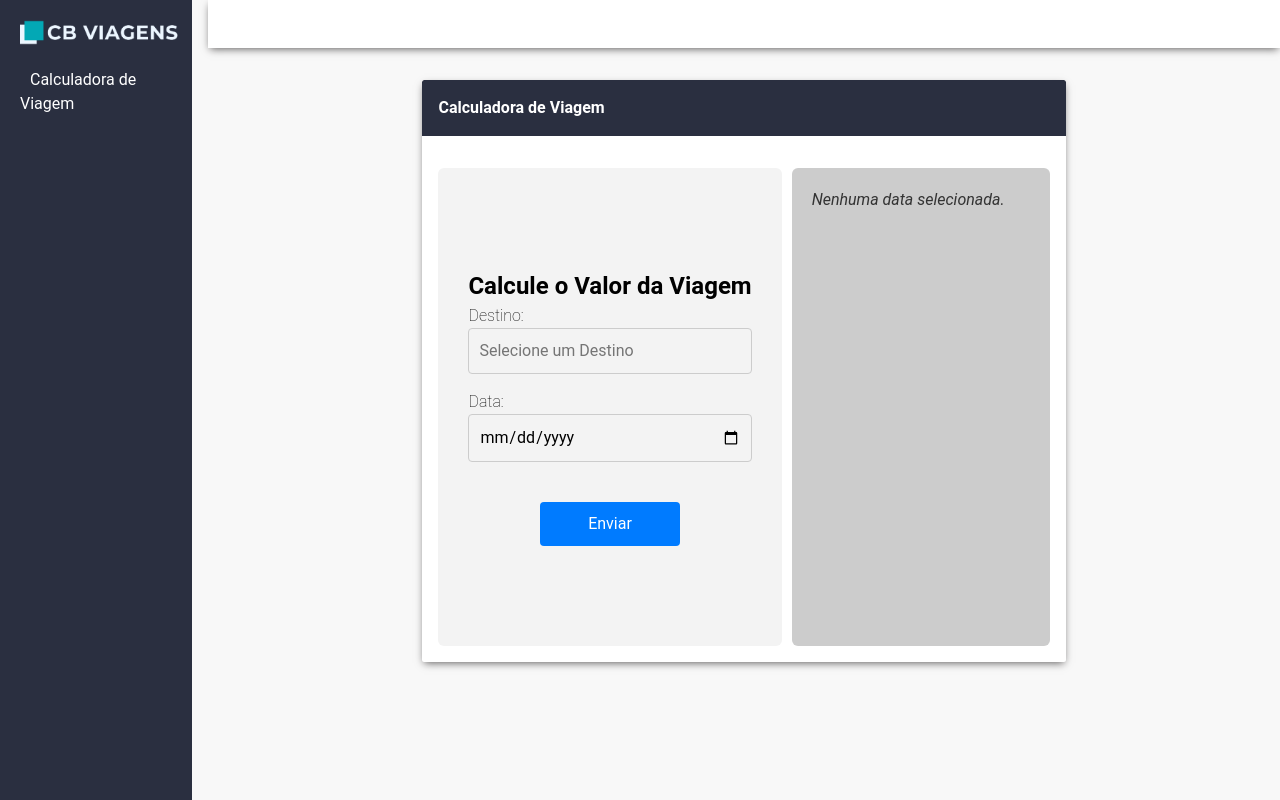
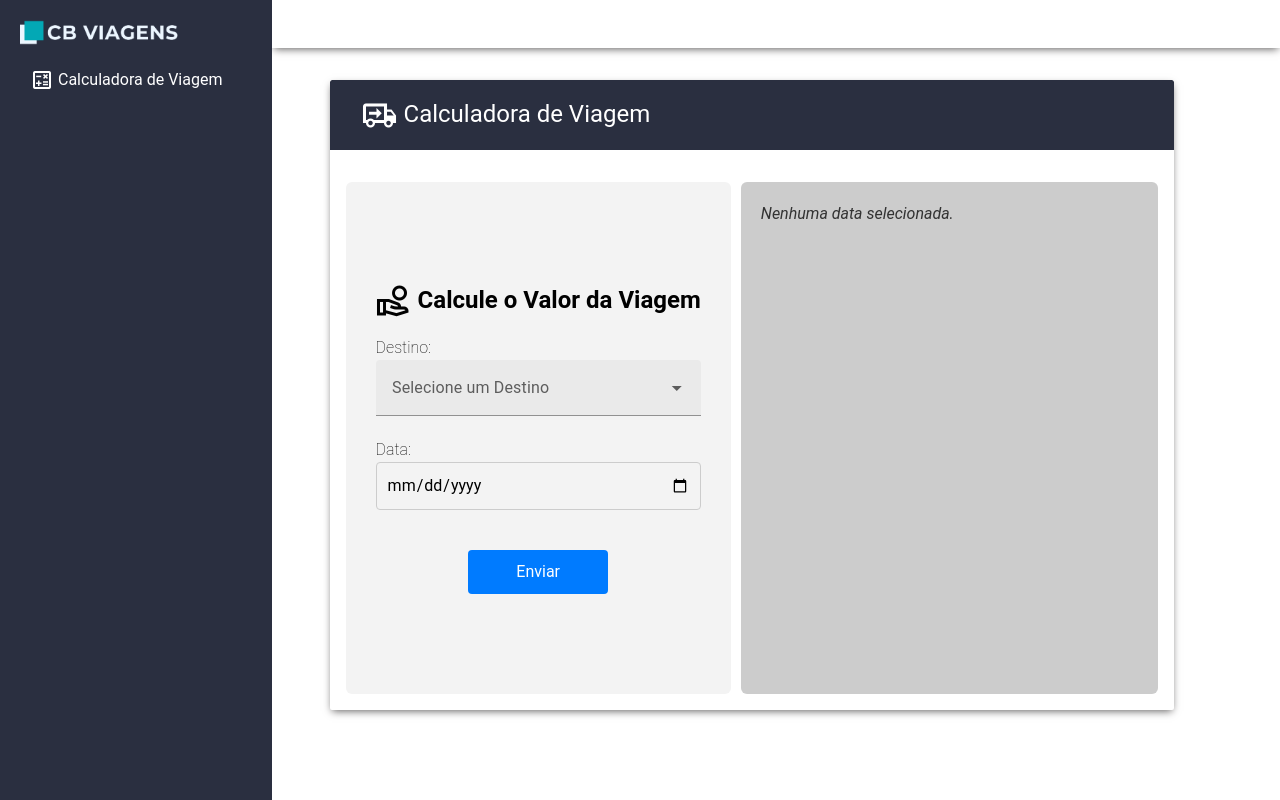
Before and after one commit to pablorenato1/desafio-coorlab, a Vue app in the folder app/frontend/: page / in a window 1280 px wide. Built offline with nearby package versions, Linux system fonts and the light colour scheme.

Commit message:
add material design icons

```diff
--- a/app/frontend/package.json
+++ b/app/frontend/package.json
@@ -9,10 +9,13 @@
     "preview": "vite preview"
   },
   "dependencies": {
+    "@vuepic/vue-datepicker": "^8.3.1",
     "vue": "^3.4.21",
+    "vue-material-design-icons": "^5.3.0",
     "vuetify": "^3.5.11"
   },
   "devDependencies": {
+    "@mdi/font": "^7.4.47",
     "@types/vue": "^2.0.0",
     "@vitejs/plugin-vue": "^5.0.4",
     "typescript": "^5.2.2",
--- a/app/frontend/src/App.vue
+++ b/app/frontend/src/App.vue
@@ -20,7 +20,7 @@ export default {
     Navbar,
     Sidebar,
     CenterContent
-  }
+  },
 }
 </script>
 
@@ -28,8 +28,9 @@ export default {
 .container {
   display: flex;
   flex-direction: column;
-  height: fit-content; /* 100% of viewport height */
+  height: fit-content;
   align-items: center;
+  margin-left: 14rem;
 }
 
 
@@ -40,7 +41,7 @@ export default {
 }
 
 .navbar {
-  flex: 1; /* Fill remaining space */
+  margin-left: 17rem;
 }
 
 @ts-ignore
--- a/app/frontend/src/components/CenterContent.vue
+++ b/app/frontend/src/components/CenterContent.vue
@@ -1,13 +1,17 @@
 <template>
   <div class="center-content">
     <div class="top-line">
-      <p class="center-content-title">Calculadora de Viagem</p>
+      <h2 class="center-content-title"><v-icon icon="mdi-truck-delivery-outline"></v-icon> Calculadora de Viagem</h2>
     </div>
     <div class="center-content-container">
       <div class="left-side">
-        <h2>Calcule o Valor da Viagem</h2>
+        <h2><v-icon icon="mdi-hand-coin-outline"></v-icon> Calcule o Valor da Viagem</h2>
         <h4>Destino:</h4>
-        <input type="text" placeholder="Selecione um Destino" v-model="input2">
+        <!-- <input type="text" placeholder="Selecione um Destino" v-model="input2"> -->
+        <v-select
+          label="Selecione um Destino"
+          :items="['California', 'Colorado', 'Florida', 'Georgia', 'Texas', 'Wyoming']"
+        ></v-select>
         <h4>Data:</h4>
         <div>
           <input type="date" id="data" v-model="selectedDate" placeholder="Selecione uma data">
@@ -26,13 +30,14 @@
 </template>
 
 <script>
+import VueDatePicker from '@vuepic/vue-datepicker';
+import '@vuepic/vue-datepicker/dist/main.css';
+
 export default {
   data() {
     return {
-      input1: '',
-      input2: '',
-      selectedDate: null,
-      selectedData: ''
+      menu: false,
+      date: new Date().toISOString().substr(0, 10), // Default date today
     };
   },
   methods: {
@@ -41,8 +46,10 @@ export default {
       this.selectedData = `${this.input1} - ${this.input2} - ${this.selectedDate}`;
       // You can modify this logic to fit your actual requirements
     }
-  }
+  },
+
 };
+
 </script>
 
 <style scoped>
@@ -51,11 +58,11 @@ export default {
 }
 
 .center-content {
-  margin: 2rem auto;
+  margin: 2rem;
   max-width: 1280px;
   background-color: #fff;
   border-radius: 2px;
-  width: 60%;
+  width: 80%;
   box-shadow: 0 3px 8px -2px rgb(95, 93, 93);
   overflow: hidden;
 }
@@ -75,8 +82,8 @@ export default {
 
 .center-content-title {
   padding: 1rem;
-  font-weight: 700;
-  margin: 0; /* Remove default margin for the title */
+  font-weight: 400;
+  margin-left: 1rem;
 }
 
 .left-side {
@@ -110,6 +117,10 @@ h4 {
   font-weight: 100;
 }
 
+h2 {
+  padding-bottom: 5%;
+}
+
 input {
   margin-bottom: 1rem;
   width: calc(100% - 20px);
--- a/app/frontend/src/components/Sidebar.vue
+++ b/app/frontend/src/components/Sidebar.vue
@@ -1,11 +1,16 @@
 <template>
     <div class="sidebar">
         <img src="../assets/logo.png" alt="" srcset="">
+
       <ul>
-        <li><a href="#">Calculadora de Viagem</a></li>
+        <li><a href="#"><v-icon icon="mdi-calculator-variant-outline"></v-icon>  Calculadora de Viagem</a></li>
       </ul>
     </div>
   </template>
+
+  <script>
+
+  </script>
 
   <style scoped>
   .sidebar {
@@ -13,7 +18,7 @@
     left: 0;
     top: 0;
     bottom: 0;
-    width: 12rem;
+    width: 17rem;
     background-color: #2a2f40;
     color: #fff;
     padding-top: 20px;
--- a/app/frontend/src/style.css
+++ b/app/frontend/src/style.css
@@ -1,5 +1,5 @@
 :root {
-    --margin_left: 13rem;
+    /* --margin_left: 13rem; */
     --button-color: #03a7b3;
 }
 
@@ -7,5 +7,4 @@
 body {
     background-color: #f8f8f8;
     margin: 0;
-    margin-left: var(--margin_left);
 }
```
Also changed, not shown: app/frontend/src/components/HelloWorld.vue (deleted, +0 -38 lines), app/frontend/src/main.ts (+13 -12 lines), 1 other file (tests, documents, lock files or other folders).
